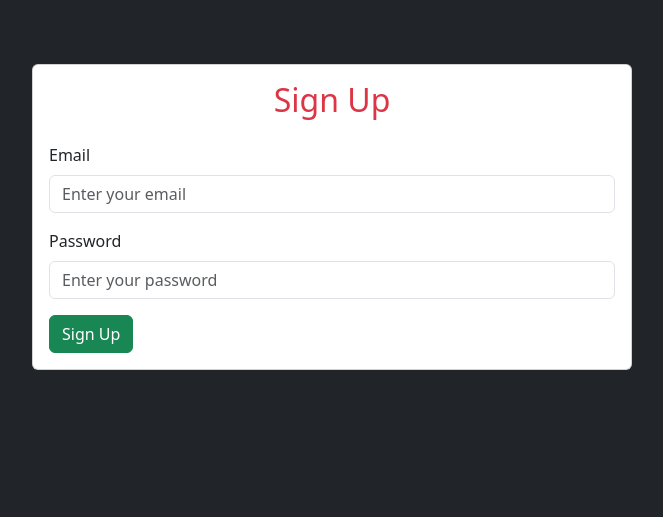
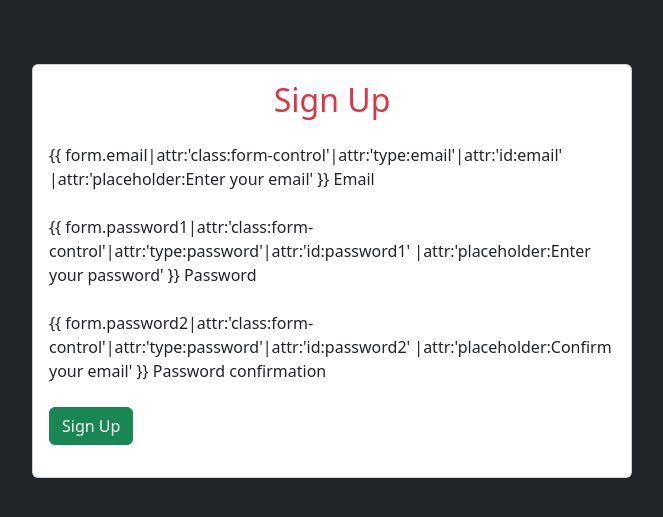
Before and after one commit to iamnovichek/todo-app, a Django app: page /signup/ in a window 1280 px wide. Shown: the top 517 px of the page, without its empty margins (308-971 px from the left). Run offline with Django 4.2, Linux system fonts and the light colour scheme; some libraries are stand-ins or nearby versions.

Commit message:
sign up started

```diff
--- a/apps/todo/urls.py
+++ b/apps/todo/urls.py
@@ -1,9 +1,11 @@
+from django.contrib.auth.views import LogoutView
+from django.views.generic import TemplateView
 from django.urls import path
-from django.views.generic import TemplateView
 from .views import CustomLoginView
 
 urlpatterns = [
     path('', TemplateView.as_view(template_name='apps.todo/home.html'), name='home'),
     path('login/', CustomLoginView.as_view(), name='login'),
+    path('logout/', LogoutView.as_view(), name='logout'),
     path('signup/', TemplateView.as_view(template_name='apps.todo/signup.html'), name='signup'),
 ]
--- a/core/settings.py
+++ b/core/settings.py
@@ -103,5 +103,5 @@ DEFAULT_AUTO_FIELD = 'django.db.models.BigAutoField'
 
 AUTH_USER_MODEL = "todo.CustomUser"
 LOGIN_URL = "login"
-LOGIN_REDIRECT_URL = "apps.todo:home"
-LOGOUT_REDIRECT_URL = "apps.todo:home"
+LOGIN_REDIRECT_URL = "home"
+LOGOUT_REDIRECT_URL = "home"
--- a/templates/apps.todo/home.html
+++ b/templates/apps.todo/home.html
@@ -22,8 +22,8 @@
                 <li><a href="{% url 'home' %}" class="navbar-brand title">To Do</a></li>
               </ul>
               <ul>
-                  {% if user.authenticated %}
-                    <li><a class="btn btn-outline-success">Log out</a></li>
+                  {% if user.is_authenticated %}
+                    <li><a class="btn btn-outline-success" href="{% url 'logout' %}">Log out</a></li>
                   {% else %}
                     <li><a class="btn btn-outline-success">Sign up</a></li>
                     <li><a class="btn btn-outline-success" href="{% url 'login' %}">Log In</a></li>
--- a/templates/apps.todo/signup.html
+++ b/templates/apps.todo/signup.html
@@ -20,16 +20,24 @@
             <div class="card mt-5">
                 <div class="card-body">
                     <h2 class="text-center text-danger title mb-4">Sign Up</h2>
-                    <form>
+                    <form method="post">
+                        {% csrf_token %}
                         <div class="mb-3">
-                            <label for="signup-email" class="form-label">Email</label>
-                            <input type="email" class="form-control" id="signup-email" placeholder="Enter your email">
+                            {{ form.email|attr:'class:form-control'|attr:'type:email'|attr:'id:email'
+                            |attr:'placeholder:Enter your email' }}
+                            <label for="email" class="form-label">Email</label>
                         </div>
                         <div class="mb-3">
-                            <label for="signup-password" class="form-label">Password</label>
-                            <input type="password" class="form-control" id="signup-password" placeholder="Enter your password">
+                            {{ form.password1|attr:'class:form-control'|attr:'type:password'|attr:'id:password1'
+                            |attr:'placeholder:Enter your password' }}
+                            <label for="password1" class="form-label">Password</label>
                         </div>
-                        <button type="submit" class="btn btn-success">Sign Up</button>
+                        <div class="mb-3">
+                            {{ form.password2|attr:'class:form-control'|attr:'type:password'|attr:'id:password2'
+                            |attr:'placeholder:Confirm your email' }}
+                            <label for="password2" class="form-label">Password confirmation</label>
+                        </div>
+                        <button type="submit" class="btn btn-success mb-3">Sign Up</button>
                     </form>
                 </div>
             </div>
```
Also changed, not shown: apps/todo/views.py (+17 -1 lines), templates/apps.todo/login.html (+11 -9 lines), apps/todo/forms.py (added), apps/todo/migrations/0001_initial.py.
